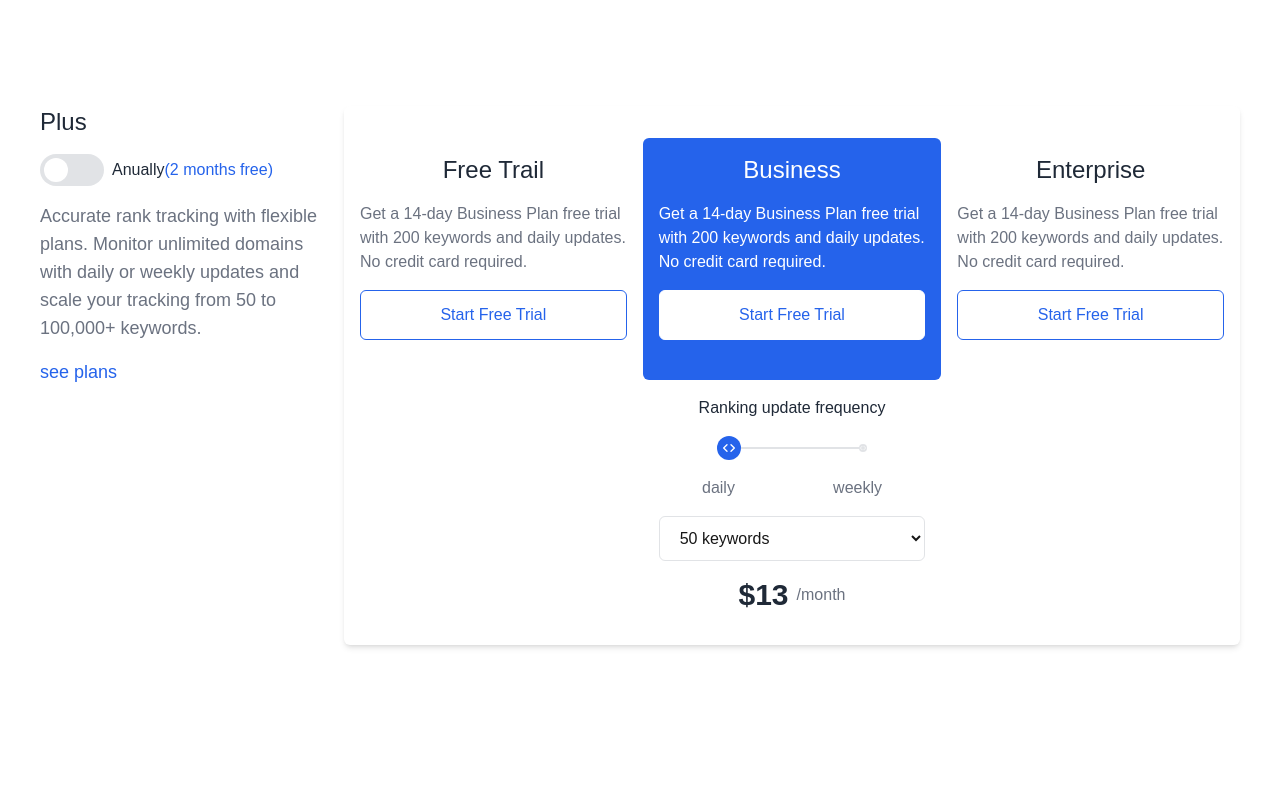
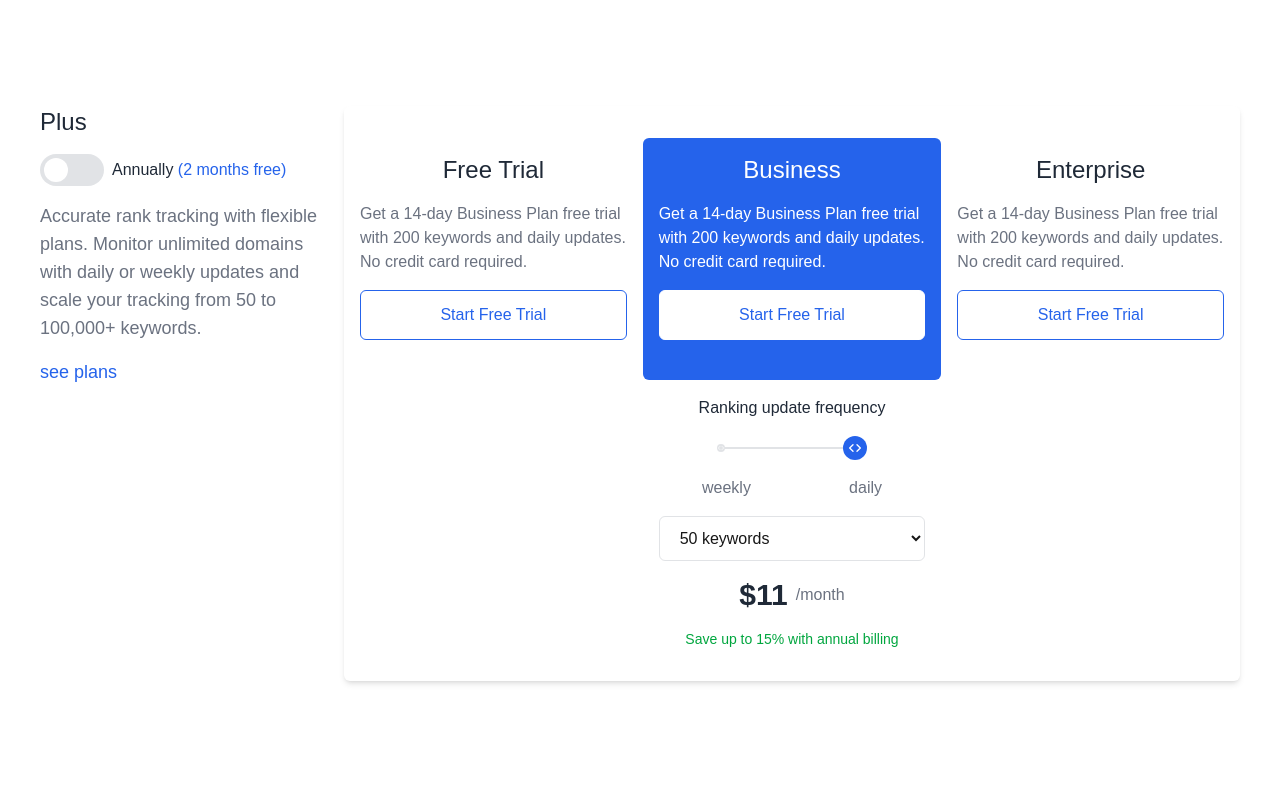
Before and after one commit to Hamzaali0088/keywordMinds, a Next.js app: page /pricing in a window 1280 px wide. Shown: the part 380-1184 px from the top of the page. Built offline with nearby package versions, Linux system fonts and the light colour scheme.

Commit message:
keywords  price

```diff
--- a/components/container/pricing/Popular.jsx
+++ b/components/container/pricing/Popular.jsx
@@ -2,27 +2,63 @@ import React, { useState, useEffect } from 'react'
 import FullContainer from '../../common/FullContainer'
 import Container from '../../common/Container'
 import { ChevronLeftIcon, ChevronsLeftRight, ChevronsRightLeft } from 'lucide-react'
+
 export default function Popular() {
-    const [selected, setSelected] = useState(true)
-    const [daily, setDaily] = useState(true)
+    const [selected, setSelected] = useState(true) // Annual vs Monthly
+    const [daily, setDaily] = useState(true) // Daily vs Weekly
+    const [keywordCount, setKeywordCount] = useState(50) // Selected keyword count
     const [displayPrice, setDisplayPrice] = useState('$13')
     const [isAnimating, setIsAnimating] = useState(false)
+
+    // Pricing structure based on keywords and frequency
+    const pricingStructure = {
+        daily: {
+            50: { monthly: 13, annual: 11 },
+            100: { monthly: 19, annual: 16 },
+            200: { monthly: 29, annual: 25 },
+            500: { monthly: 49, annual: 42 },
+            1000: { monthly: 79, annual: 67 },
+            2000: { monthly: 129, annual: 110 },
+            5000: { monthly: 199, annual: 169 },
+            10000: { monthly: 299, annual: 254 }
+        },
+        weekly: {
+            50: { monthly: 9, annual: 8 },
+            100: { monthly: 14, annual: 12 },
+            200: { monthly: 22, annual: 19 },
+            500: { monthly: 35, annual: 30 },
+            1000: { monthly: 55, annual: 47 },
+            2000: { monthly: 89, annual: 76 },
+            5000: { monthly: 139, annual: 118 },
+            10000: { monthly: 209, annual: 178 }
+        }
+    }
 
     useEffect(() => {
         setIsAnimating(true)
         const timer = setTimeout(() => {
-            let newPrice = '$13'
-            if (selected && daily) newPrice = '$13'
-            else if (selected && !daily) newPrice = '$3'
-            else if (!selected && daily) newPrice = '$4'
-            else if (!selected && !daily) newPrice = '$16'
+            const frequency = daily ? 'daily' : 'weekly'
+            const billing = selected ? 'annual' : 'monthly'
+            const basePrice = pricingStructure[frequency][keywordCount][billing]
 
+            let newPrice = `$${basePrice}`
             setDisplayPrice(newPrice)
             setIsAnimating(false)
         }, 150)
 
         return () => clearTimeout(timer)
-    }, [selected, daily])
+    }, [selected, daily, keywordCount])
+
+    const keywordOptions = [
+        { value: 50, label: '50 keywords' },
+        { value: 100, label: '100 keywords' },
+        { value: 200, label: '200 keywords' },
+        { value: 500, label: '500 keywords' },
+        { value: 1000, label: '1,000 keywords' },
+        { value: 2000, label: '2,000 keywords' },
+        { value: 5000, label: '5,000 keywords' },
+        { value: 10000, label: '10,000 keywords' }
+    ]
 
     return (
         <FullContainer className="bg-background-light py-24">
@@ -37,14 +73,17 @@ export default function Popular() {
                             >
                                 <div className={`absolute left-1 top-1 bg-white rounded-full h-6 w-6 transition-all duration-300 ease-in-out ${selected ? "translate-x-0" : "translate-x-8"}`}></div>
                             </button>
-                            <h3 className='text-text-primary'> Anually<span className="text-primary">(2 months free)</span> </h3>
+                            <h3 className='text-text-primary'>
+                                {selected ? 'Annually' : 'Monthly'}
+                                {selected && <span className="text-primary"> (2 months free)</span>}
+                            </h3>
                         </div>
                         <p className='text-lg text-text-secondary'>Accurate rank tracking with flexible plans. Monitor unlimited domains with daily or weekly updates and scale your tracking from 50 to 100,000+ keywords.</p>
                         <h3 className='text-primary text-lg 👇'>see plans</h3>
                     </div>
                     <div className='lg:col-span-3 grid grid-cols-1 lg:grid-cols-3 shadow-md bg-white lg:py-8 gap-16 sm:gap-0 rounded-md px-4 md:px-0 '>
                         <div className=' w-full h-full p-4 space-y-4 '>
-                            <h3 className='text-2xl text-center w-full text-text-primary'>Free Trail</h3>
+                            <h3 className='text-2xl text-center w-full text-text-primary'>Free Trial</h3>
                             <p className='text-text-secondary'>Get a 14-day Business Plan free trial with 200 keywords and daily updates. No credit card required.</p>
                             <div className='flex flex-row gap-2 items-center justify-center border border-primary text-primary rounded-md px-4 py-3'>
                                 Start Free Trial
@@ -62,24 +101,25 @@ export default function Popular() {
                                 <h3 className='text-text-primary'>Ranking update frequency</h3>
                             </div>
                             <div className='flex flex-row w-full max-w-[150px] items-center justify-center h-12'>
+                                <div className={` w-2 h-2 rounded-full cursor-pointer aspect-square flex justify-center items-center transition-all duration-300 ease-in-out ${daily ? "h-2 w-2 bg-text-secondary/20" : "h-6 w-6 bg-primary"}`} onClick={() => { setDaily(false) }}><ChevronsLeftRight className='w-4 h-4 text-white' /></div>
+                                <div className='w-full border border-text-secondary/20'></div>
                                 <div className={` w-2 h-2 rounded-full cursor-pointer aspect-square flex justify-center items-center transition-all duration-300 ease-in-out ${daily ? "h-6 w-6 bg-primary" : "h-2 w-2 bg-text-secondary/20"}`} onClick={() => { setDaily(true) }}><ChevronsLeftRight className='w-4 h-4 text-white' /></div>
-                                <div className='w-full border border-text-secondary/20'></div>
-                                <div className={` w-2 h-2 rounded-full cursor-pointer aspect-square flex justify-center items-center transition-all duration-300 ease-in-out ${daily ? "h-2 w-2 bg-text-secondary/20" : "h-6 w-6 bg-primary"}`} onClick={() => { setDaily(false) }}><ChevronsLeftRight className='w-4 h-4 text-white' /></div>
                             </div>
                             <div className='flex flex-row w-full max-w-[180px] items-center justify-between'>
-                                <div className=' rounded-full cursor-pointer text-text-secondary' onClick={() => { setDaily(true) }}>daily</div>
-                                <div className=' rounded-full cursor-pointer text-text-secondary' onClick={() => { setDaily(false) }}>weekly</div>
+                                <div className={` rounded-full cursor-pointer text-text-secondary ${daily ? "text-primary" : "text-text-secondary"}`} onClick={() => { setDaily(false) }}>weekly</div>
+                                <div className={` rounded-full cursor-pointer text-text-secondary ${daily ? "text-text-secondary" : "text-primary"}`} onClick={() => { setDaily(true) }}>daily</div>
                             </div>
                             <div className='w-full px-4 rounded-md flex flex-col items-center justify-center mb-4'>
-                                <select className='w-full border border-text-secondary/20 rounded-md px-4 py-3 focus:outline-none focus:border-primary'>
-                                    <option value="daily">50 keywords</option>
-                                    <option value="weekly">100 keywords</option>
-                                    <option value="weekly">200 keywords</option>
-                                    <option value="weekly">500 keywords</option>
-                                    <option value="weekly">1000 keywords</option>
-                                    <option value="weekly">2000 keywords</option>
-                                    <option value="weekly">5000 keywords</option>
-                                    <option value="weekly">10000 keywords</option>
+                                <select
+                                    className='w-full border border-text-secondary/20 rounded-md px-4 py-3 focus:outline-none focus:border-primary'
+                                    value={keywordCount}
+                                    onChange={(e) => setKeywordCount(Number(e.target.value))}
+                                >
+                                    {keywordOptions.map((option) => (
+                                        <option key={option.value} value={option.value}>
+                                            {option.label}
+                                        </option>
+                                    ))}
                                 </select>
                             </div>
                             <div className='flex flex-row items-center justify-center gap-2'>
@@ -94,8 +134,13 @@ export default function Popular() {
                                         {displayPrice}
                                     </span>
                                 </div>
-                                <p className='text-text-secondary'>/month</p>
+                                <p className='text-text-secondary'>/{selected ? 'month' : 'month'}</p>
                             </div>
+                            {selected && (
+                                <div className='text-sm text-green-600 font-medium'>
+                                    Save up to 15% with annual billing
+                                </div>
+                            )}
                         </div>
                         <div className='w-full h-full p-4 space-y-4 '>
                             <h3 className='text-2xl text-center w-full text-text-primary'>Enterprise</h3>
```
